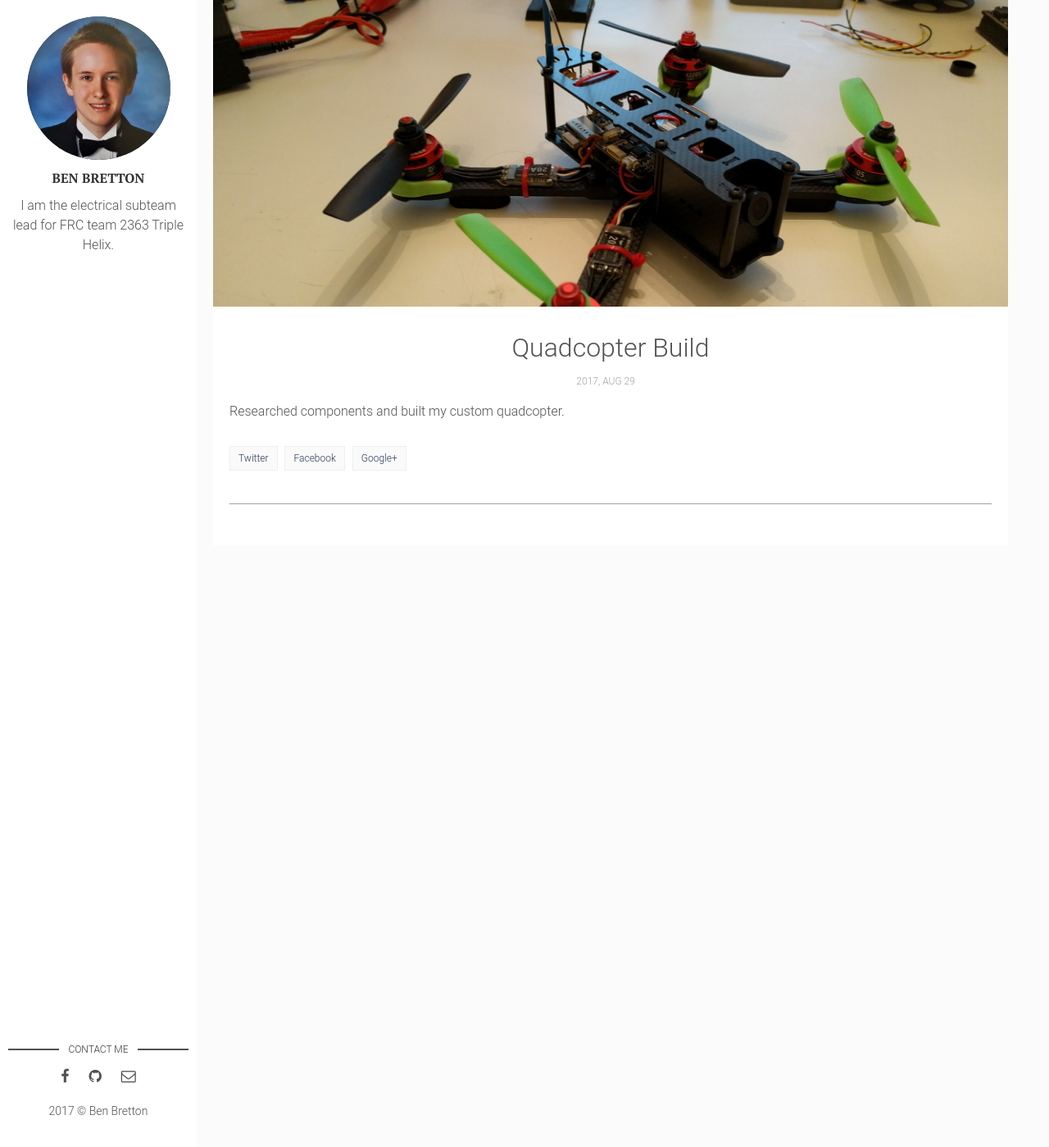
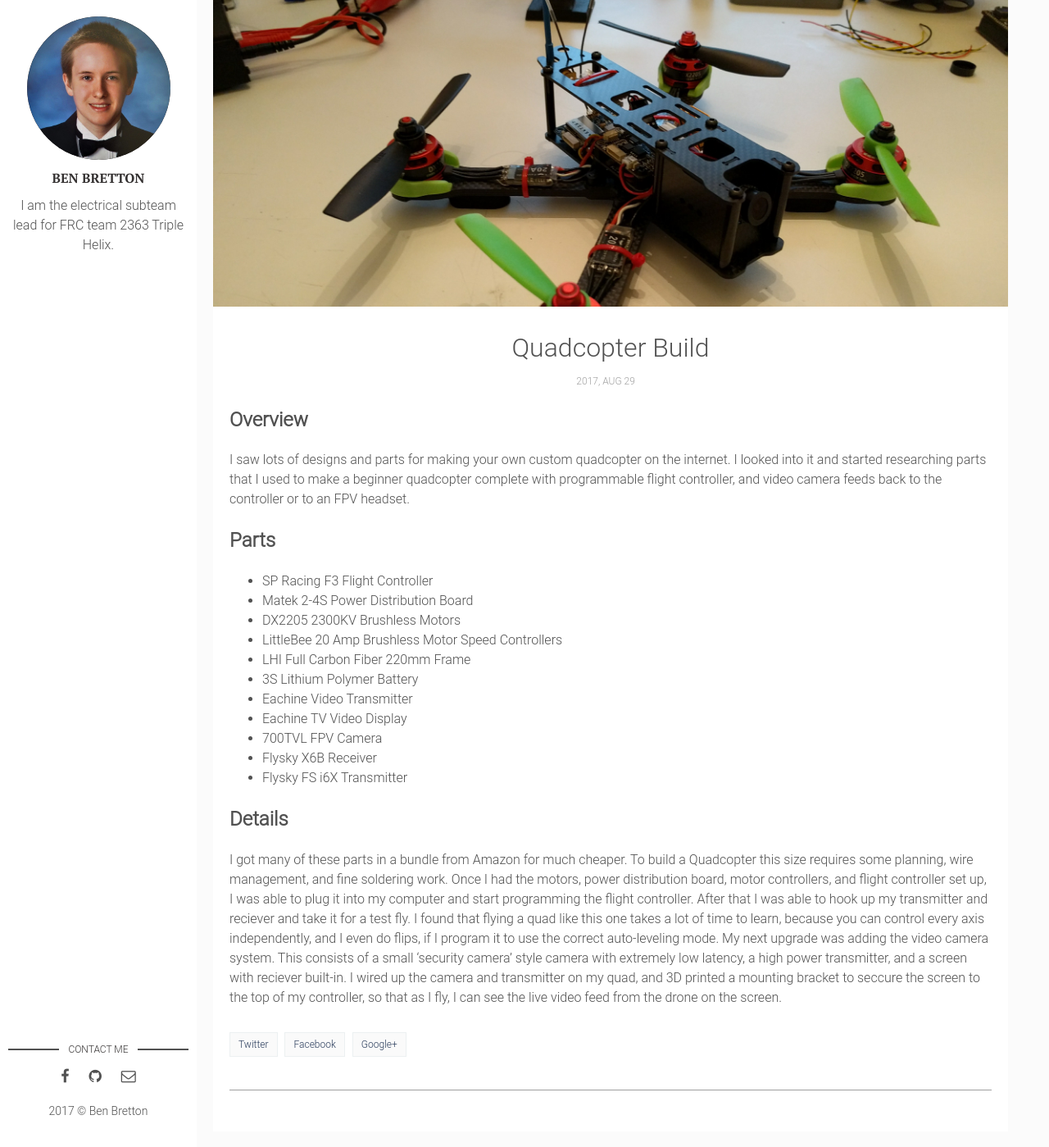
Before and after one commit to wbenb/wbenb.github.io, a Jekyll site: the page built from _posts/2017-08-29-quadcopter.markdown, in a window 1280 px wide and 1400 px high, scrolled down 146 px. Shown: the whole window at 82% size. Built offline with Jekyll 4.4.1, drawn with Linux system fonts in a browser that asks for light colours; before the commit the page ends 900 px from its top, so only the background shows below that.

Commit message:
landfill typo fix + quad details

```diff
--- a/_posts/2017-08-20-landfill-project.markdown
+++ b/_posts/2017-08-20-landfill-project.markdown
@@ -22,7 +22,7 @@ At the local science fair, we met a judge who worked for the local landfill, and
 ## Details
 The design needs to be able to be low maintenance, waterproof, and durable. We put the electronics in an waterproof electrical junction box with a clear top, and modified it to have a threaded water-tight PVC pipe connection at the bottom where we can attach a long PVC pipe 'probe'. In the first stages of prototypes we wanted to log the data to a local SD instead of sending over Wifi, for easy troubleshooting. We wrote a simple program that takes the temperature from the sensor, writes it to the file on the SD Card, and tells the microprocessor to go into a 'deep sleep' mode for the next five minutes, then wake up and repeat the process. We told it to go into deep sleep so that it would use as little battery power as possible, so that we would almost never have to charge it.
 
-With the program written, we charged up the large Lithium Polymer battery and left the prototype to run sitting in our house, logging temperature every 5 minutes, until the battery dies. This first test was a success! The device logged data for 21 days straight, that equates to over 6,200 data points. At the ened we can just take the SD card out, plug it into a computer and graph the data in a spreadsheet.
+With the program written, we charged up the large Lithium Polymer battery and left the prototype to run sitting in our house, logging temperature every 5 minutes, until the battery dies. This first test was a success! The device logged data for 21 days straight, that equates to over 6,200 data points. At the end we can just take the SD card out, plug it into a computer and graph the data in a spreadsheet.
 
 ## Next Steps
 The next steps in this ongoing project are to package it up in its waterproof case, and put it out in the landfill for a real test. After this I have looked into adding a solar based charging system that would make this setup fully self-sustained and never need to be charged. Once the landfill has had a WiFi system installed, so I can enable the microprocessors wifi capability and send the data up to the cloud to be stored an processed instead of storing it on the SD card.
--- a/_posts/2017-08-29-quadcopter.markdown
+++ b/_posts/2017-08-29-quadcopter.markdown
@@ -7,4 +7,21 @@ img: quadcopter-main.jpg # Add image post (optional)
 tags:
 ---
 
-Researched components and built my custom quadcopter.
+## Overview
+I saw lots of designs and parts for making your own custom quadcopter on the internet. I looked into it and started researching parts that I used to make a beginner quadcopter complete with programmable flight controller, and video camera feeds back to the controller or to an FPV headset.
+
+## Parts
+* SP Racing F3 Flight Controller
+* Matek 2-4S Power Distribution Board
+* DX2205 2300KV Brushless Motors
+* LittleBee 20 Amp Brushless Motor Speed Controllers
+* LHI Full Carbon Fiber 220mm Frame
+* 3S Lithium Polymer Battery
+* Eachine Video Transmitter
+* Eachine TV Video Display
+* 700TVL FPV Camera
+* Flysky X6B Receiver
+* Flysky FS i6X Transmitter
+
+## Details
+I got many of these parts in a bundle from Amazon for much cheaper. To build a Quadcopter this size requires some planning, wire management, and fine soldering work. Once I had the motors, power distribution board, motor controllers, and flight controller set up, I was able to plug it into my computer and start programming the flight controller. After that I was able to hook up my transmitter and reciever and take it for a test fly. I found that flying a quad like this one takes a lot of time to learn, because you can control every axis independently, and I even do flips, if I program it to use the correct auto-leveling mode. My next upgrade was adding the video camera system. This consists of a small 'security camera' style camera with extremely low latency, a high power transmitter, and a screen with reciever built-in. I wired up the camera and transmitter on my quad, and 3D printed a mounting bracket to seccure the screen to the top of my controller, so that as I fly, I can see the live video feed from the drone on the screen.
```
